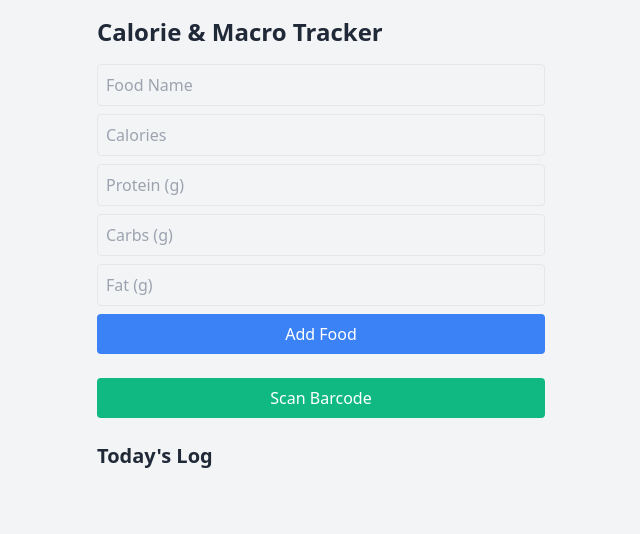
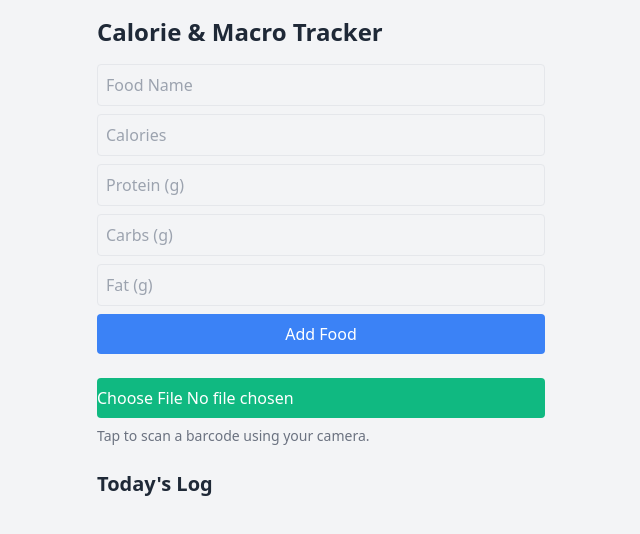
Before and after one commit to Joe-Letteney/calorie-tracker, a plain HTML site: page index.html in a window 1280 px wide. Shown: the whole page, without its empty margins (319-959 px from the left). Drawn offline with nearby package versions, Linux system fonts and the light colour scheme.

Commit message:
Update index.html

```diff
--- a/index.html
+++ b/index.html
@@ -24,8 +24,9 @@
 
     <!-- Barcode Scanner -->
     <div class="mt-6">
-      <button id="start-scan" class="w-full bg-green-500 text-white py-2 rounded">Scan Barcode</button>
-      <video id="scanner-preview" class="mt-4 w-full" style="display: none;"></video>
+      <input type="file" accept="image/*" capture="environment" id="barcode-input" class="w-full bg-green-500 text-white py-2 rounded text-center" />
+       <p class="text-sm text-gray-500 mt-2">Tap to scan a barcode using your camera.</p>
+
     </div>
 
     <!-- Log Display -->
```
